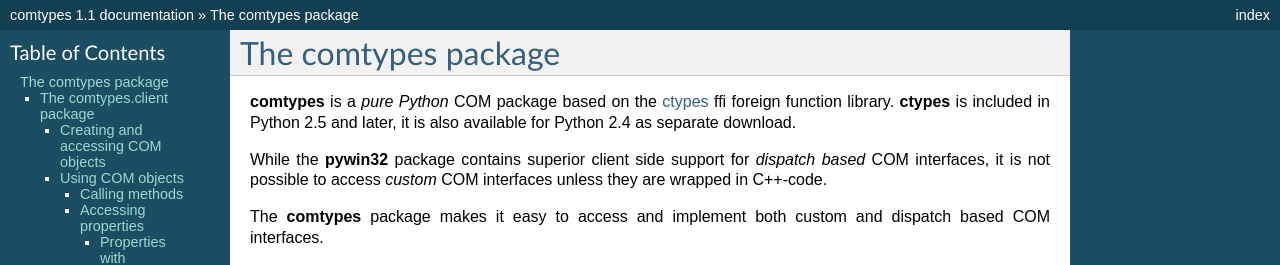
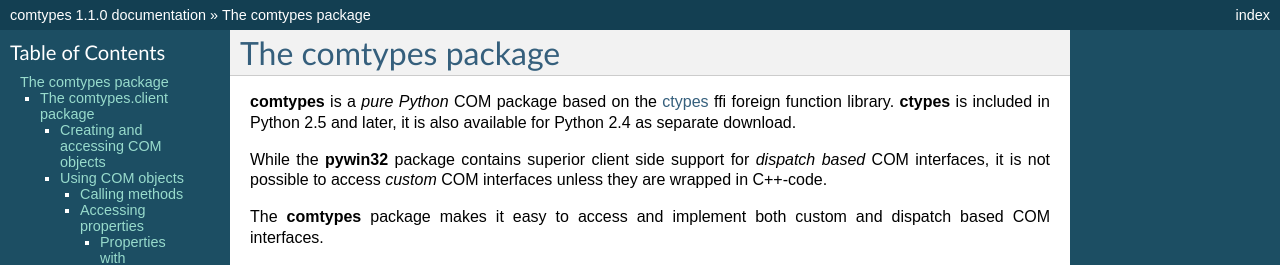
Before and after one commit to enthought/comtypes, a Sphinx documentation site: the page built from docs/source/index.rst, in a window 1280 px wide and 900 px high. Shown: the top 265 px of the window. Built offline with Sphinx 7.4.7, drawn with Linux system fonts in a browser that asks for light colours; some of the changed text lies outside the part shown.

Commit message:
Always reference full version in the docs

```diff
--- a/docs/source/conf.py
+++ b/docs/source/conf.py
@@ -48,9 +48,9 @@
 # built documents.
 #
 # The short X.Y version.
-version = '1.1'
+version = '1.1.0'
 # The full version, including alpha/beta/rc tags.
-release = '1.1'
+release = '1.1.0'
 
 # The language for content autogenerated by Sphinx. Refer to documentation
 # for a list of supported languages.
```
